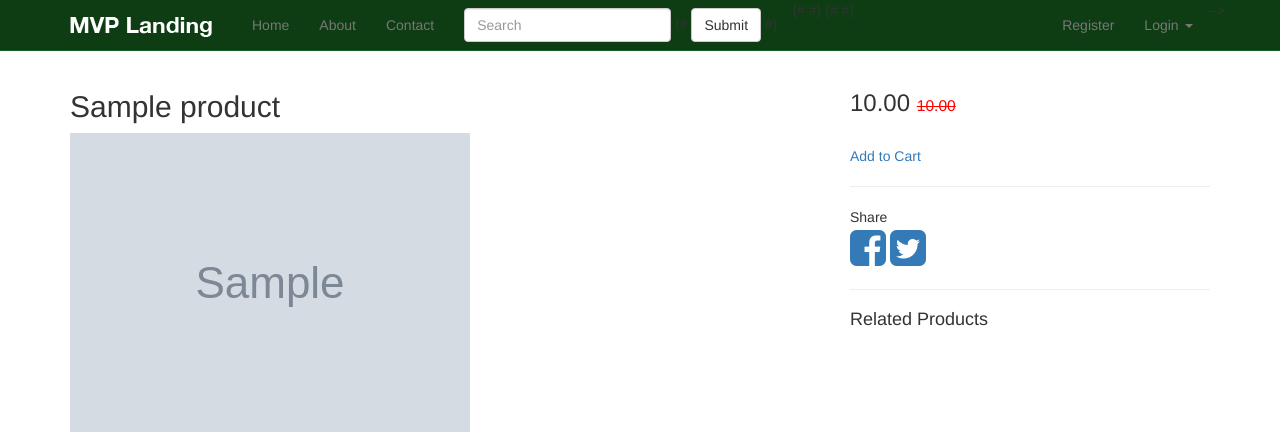
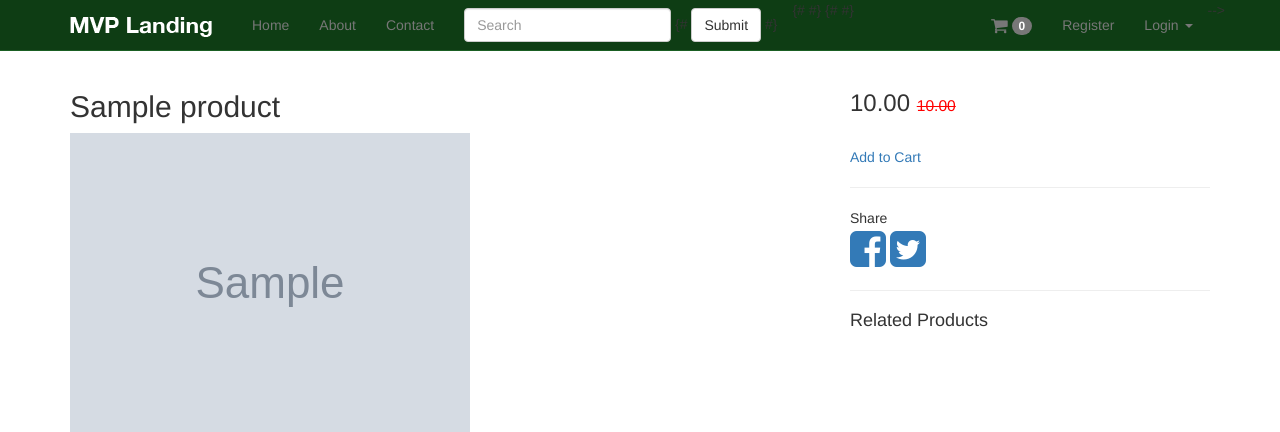
Before and after one commit to horrormyth/Django-Ecommerce, a Django app: page /products/1/ in a window 1280 px wide. Shown: the top 432 px of the page. Run offline with Django 3.2, Linux system fonts and the light colour scheme; tables that the repository leaves empty hold one stand-in row (values such as "Sample post"); grey boxes marked "Sample" are stand-in pictures; some libraries are stand-ins or nearby versions.

Commit message:
Add shopping cart icon along with the badge

```diff
--- a/static_in_pro/our_static/css/custom.css
+++ b/static_in_pro/our_static/css/custom.css
@@ -5,3 +5,8 @@
 	color:red;
 	text-decoration:line-through;
 }
+
+.fa-navbar-cart {
+	font-size: 18px;
+	vertical-align: middle;
+}
--- a/templates/navbar.html
+++ b/templates/navbar.html
@@ -38,6 +38,9 @@
 
 
             <ul class="nav navbar-nav navbar-right">
+                <li>
+                    <a href="#"><i class="fa fa-shopping-cart fa-navbar-cart"></i> <span class="badge">0</span></a>
+                </li>
                 {% if request.user.is_authenticated %}
                 <li><a href="{% url 'auth_logout' %}">Logout</a></li>
                 {% else %}
```
